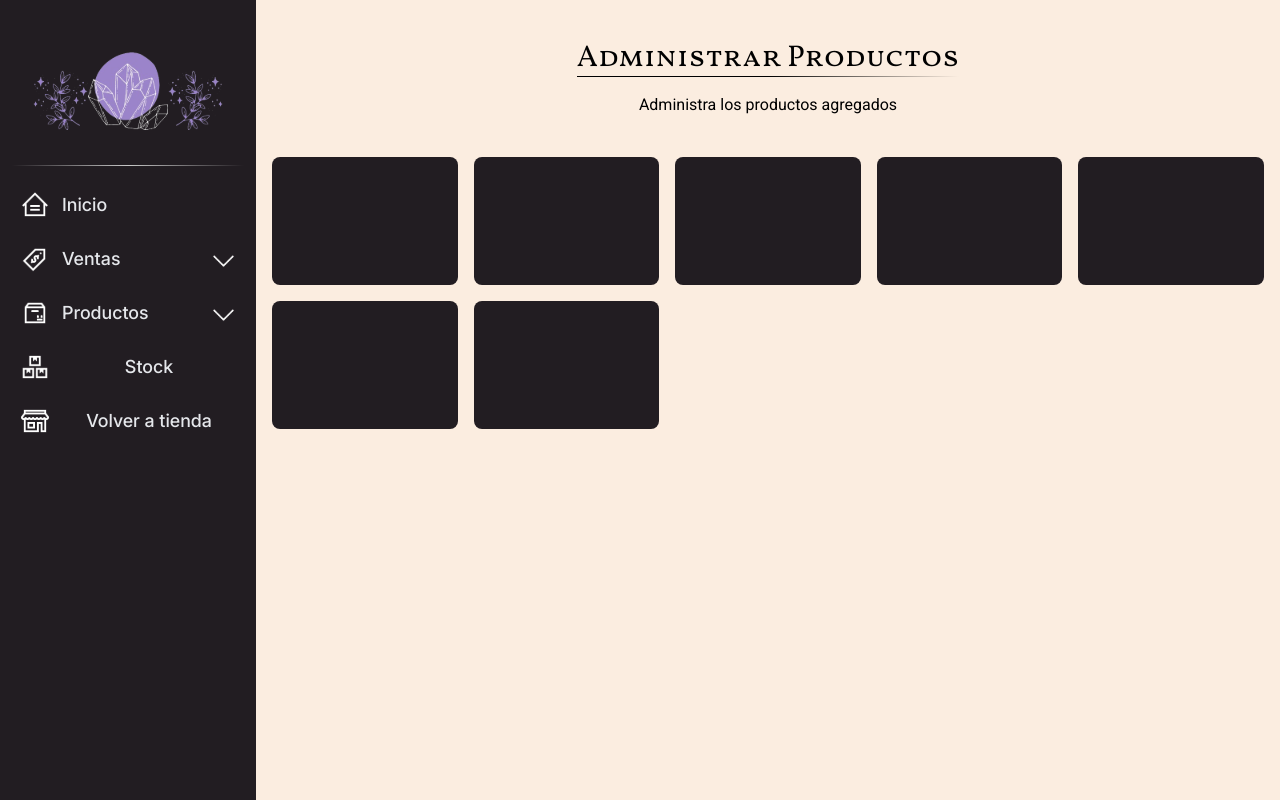
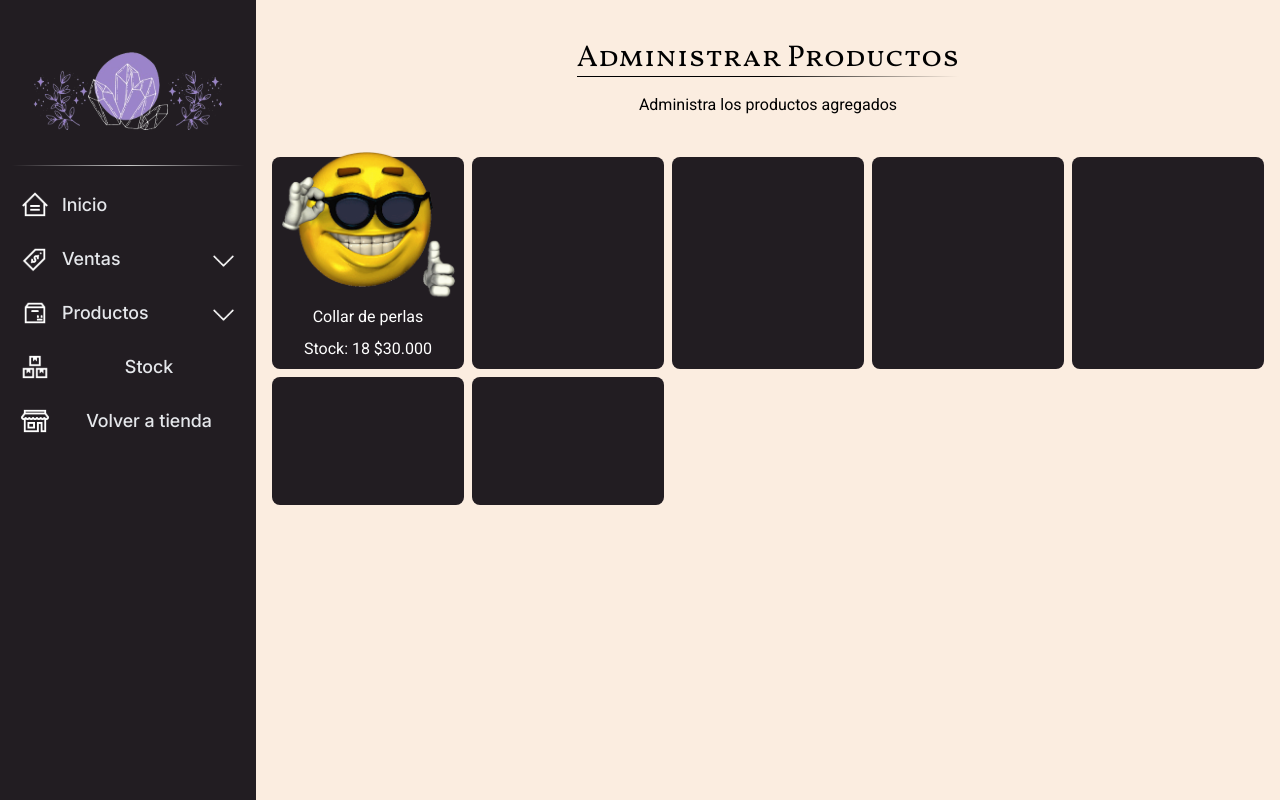
Before and after one commit to Julian-Eze-Fernandez/LucyBell, an Angular app in the folder lucybell.client/: page /administrarProductos in a window 1280 px wide. Built offline with nearby package versions, Linux system fonts and the light colour scheme.

Commit message:
avances de grid

```diff
--- a/lucybell.client/src/app/Pages/administrar-productos/administrar-productos.component.html
+++ b/lucybell.client/src/app/Pages/administrar-productos/administrar-productos.component.html
@@ -11,13 +11,27 @@
       <p class="mb-10">Administra los productos agregados</p>
     </div>
 
-    <div class="grid grid-cols-2 md:grid-cols-3 lg:grid-cols-5 gap-4 rid-flow-row auto-rows-max">
+    <div class="grid grid-cols-2 md:grid-cols-3 lg:grid-cols-5 gap-2 rid-flow-row auto-rows-max">
 
-      <div class="item-background h-32 rounded-lg"></div>
-      <div class="item-background h-32 rounded-lg"></div>
-      <div class="item-background h-32 rounded-lg"></div>
-      <div class="item-background h-32 rounded-lg"></div>
-      <div class="item-background h-32 rounded-lg"></div>
+      <div class="item-background rounded-lg">
+        <div class="p-2">
+          <div class="flex items-center justify-center h-full w-full object-cover aspect-[4/3]">
+            <img src="../../../assets/pngwing.com.png" alt="imagen 1" class="" />
+          </div>
+        </div>
+        <div class="mb-2 flex items-center justify-center text-white">
+          Collar de perlas
+        </div>
+        <div class="mb-2 flex items-center justify-between text-white mx-8">
+          <p> Stock: 18 </p>
+          <p> $30.000 </p>
+        </div>
+      </div>
+      <div class="item-background rounded-lg">
+      </div>
+      <div class="item-background  rounded-lg"></div>
+      <div class="item-background  rounded-lg"></div>
+      <div class="item-background  rounded-lg"></div>
       <div class="item-background h-32 rounded-lg"></div>
       <div class="item-background h-32 rounded-lg"></div>
 
```
Also changed, not shown: lucybell.client/src/assets/pngwing.com.png (added).
